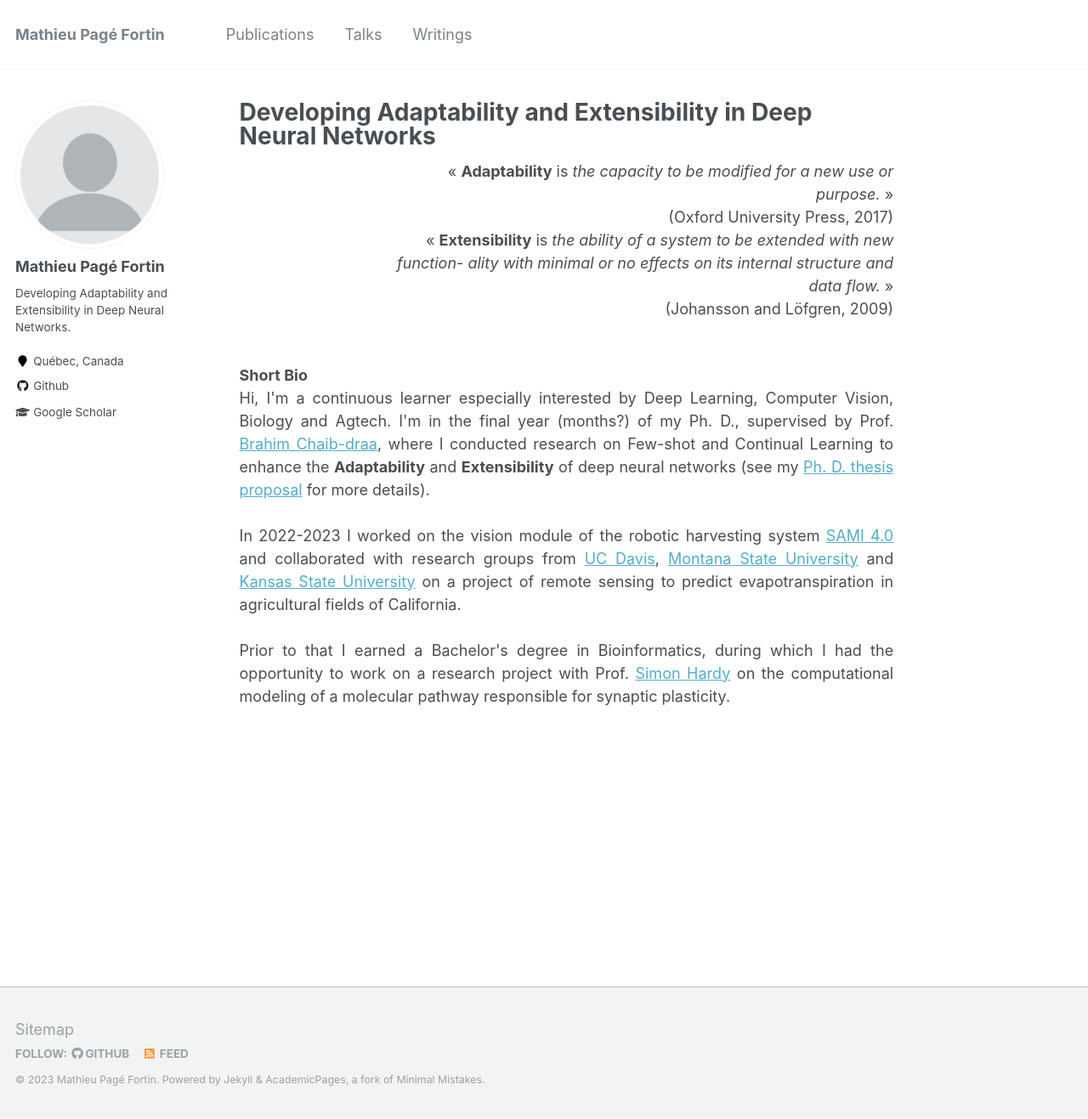
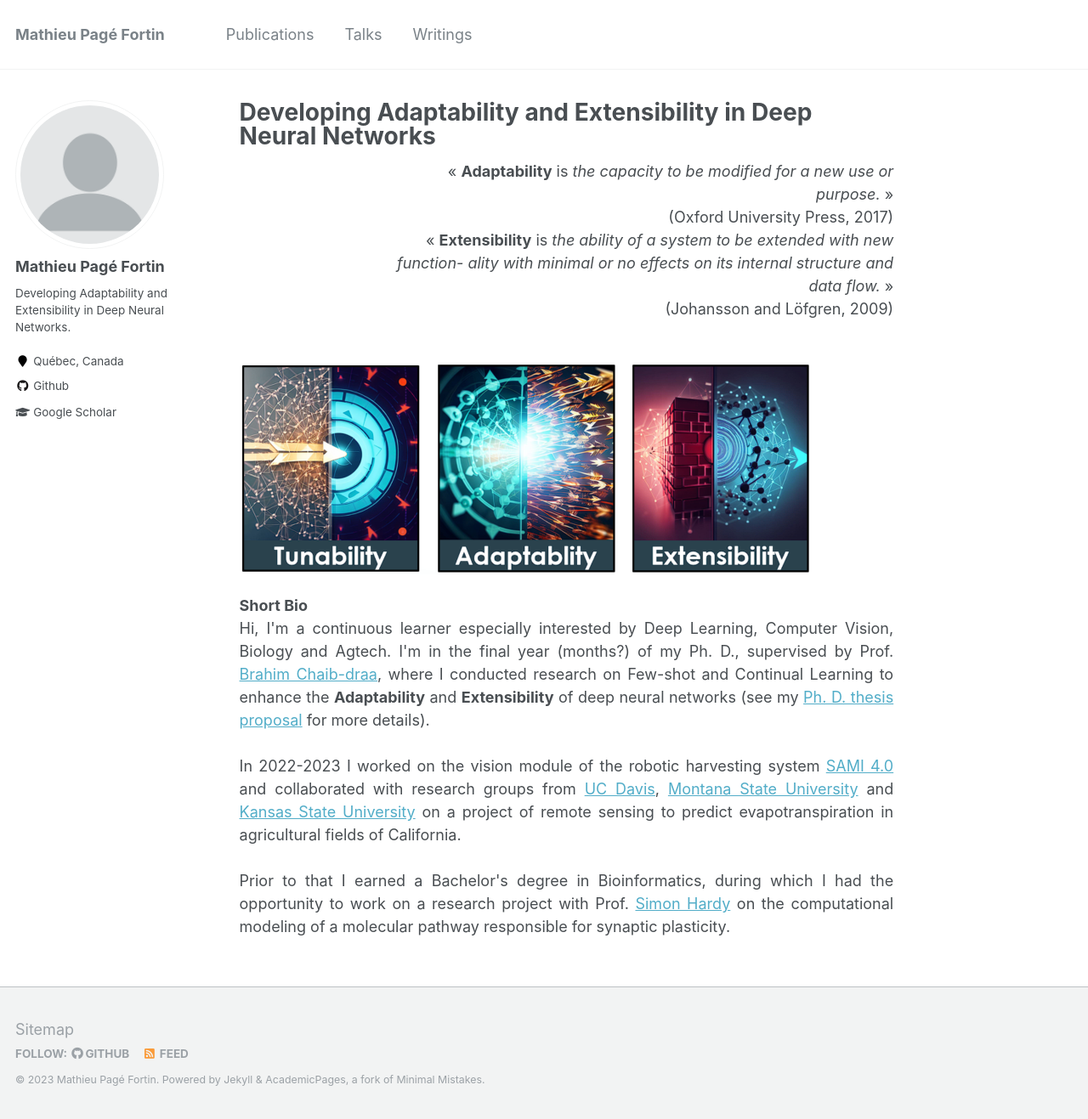
Before and after one commit to mapaf2/mapaf2.github.io, a Jekyll site: the page built from _pages/about.md, in a window 1280 px wide and 1317 px high. Shown: the whole window at 85% size. Built offline with Jekyll 4.4.1, drawn with Linux system fonts in a browser that asks for light colours.

Commit message:
proposition these

```diff
--- a/_pages/about.md
+++ b/_pages/about.md
@@ -16,6 +16,7 @@ redirect_from:
 <div style="clear: both;"></div>
 <br>
 
+![TAE](images/talks/TAE_figure.png)
 
 <p align="justify">
 <b> Short Bio </b><br>
```
Also changed, not shown: images/talks/TAE_figure.png (added).
